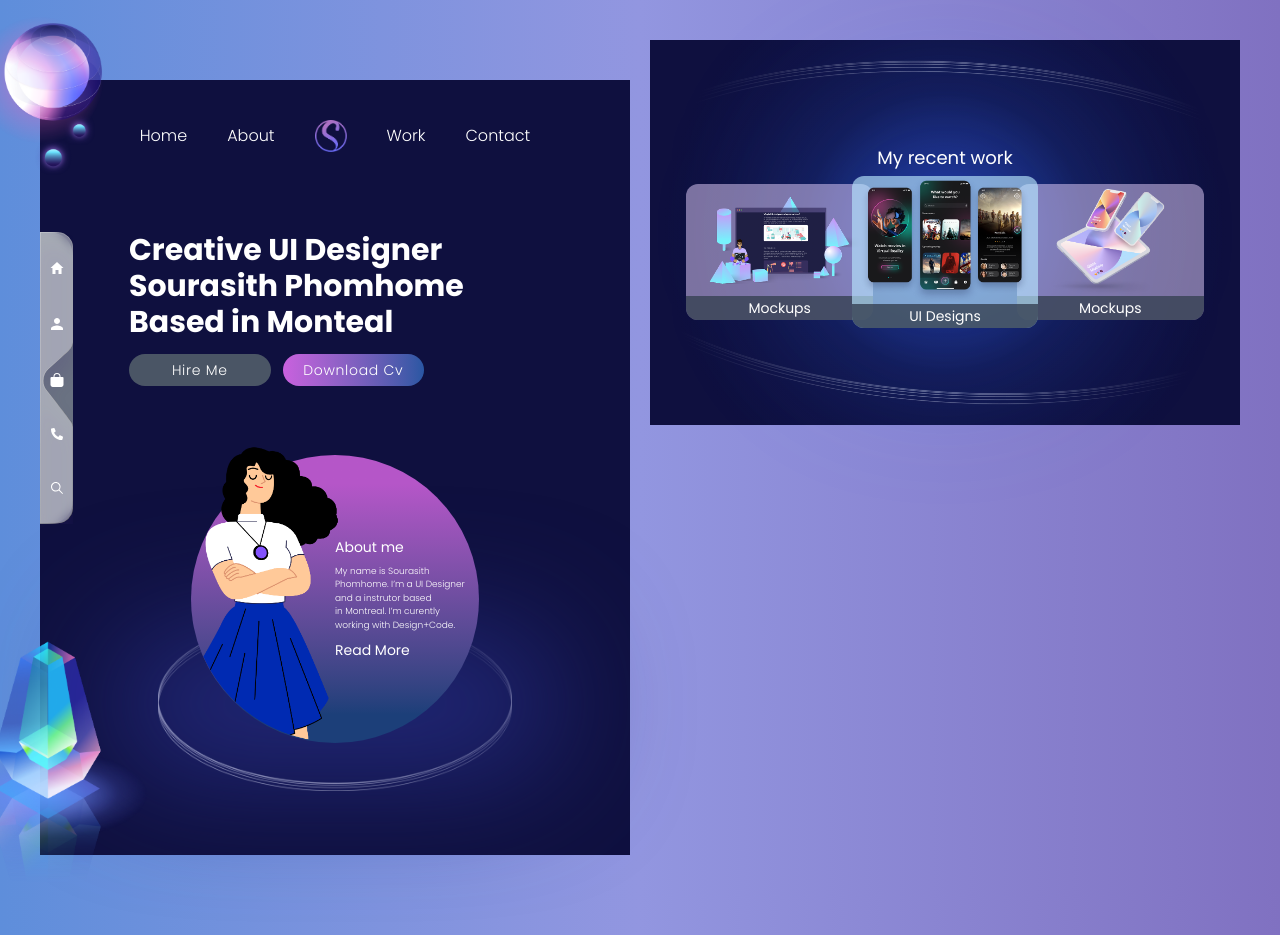
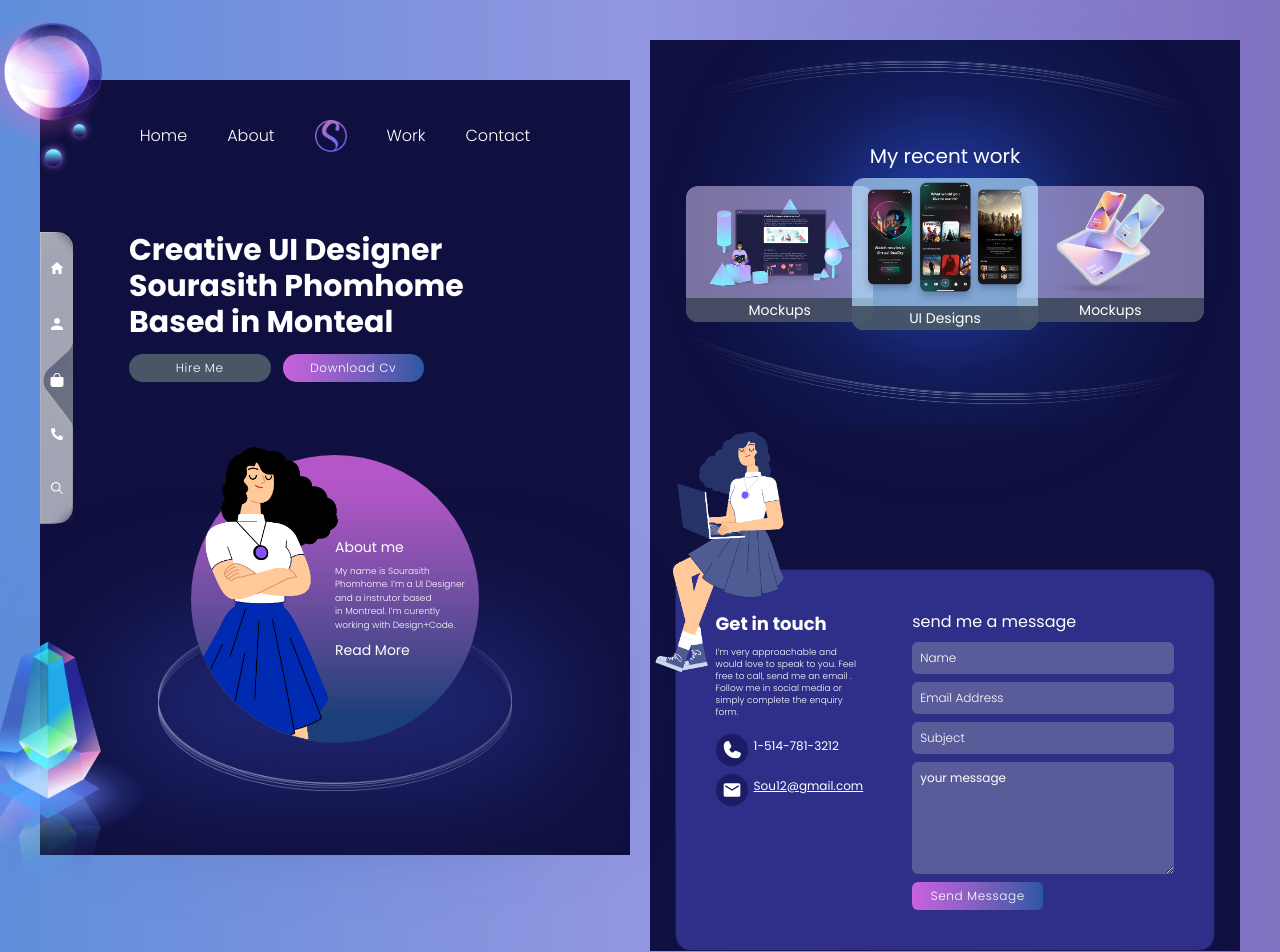
Before and after one commit to ZENA-MELAD/Task-Portfolio, a React (Vite) app: page / in a window 1280 px wide. Shown: the top 952 px of the page. Built offline with nearby package versions, Linux system fonts and the light colour scheme.

Commit message:
Create ContactMe Section

```diff
--- /dev/null
+++ b/src/Sections/ContactMe/ContactMe.jsx
@@ -0,0 +1,22 @@
+import React from "react";
+import Contact from "../../components/Contact/Contact";
+import Img from "../../assets/images/working.png";
+
+const ContactMe = () => {
+  return (
+ <section className="w-full relative mt-32 md:mt-36">
+<div>
+   <Contact />
+</div>
+<div className="z-20 absolute w-60 h-60 flex justify-center items-center -left-10 -top-52 md:w-80 md:-left-14 lg:w-60 lg:-top-44 lg:-left-10 ">
+    <img
+      src={Img}
+      className=""
+    />
+  </div>
+
+</section>
+  );
+};
+
+export default ContactMe;
--- a/src/Sections/Home/Home.jsx
+++ b/src/Sections/Home/Home.jsx
@@ -6,10 +6,11 @@ const Home = () => {
     <section id="home" className="flex flex-col items-start gap-y-3.5 w-3/4 md:w-3/5  mt-16">
       <h1 className="font-bold text-base sm:text-lg md:text-3xl lg:text-2xl xl:text-3xl">Creative UI Designer Sourasith Phomhome Based in Monteal</h1>
       <div className="flex flex-col items-start gap-y-3.5 md:flex-row md:justify-center md:items-center gap-x-3 w-full md:w-10/12">
-        <ActionButton label="hire me" color="bg-gray-600" />
+        <ActionButton label="hire me" color="bg-gray-600" rounded="rounded-3xl"/>
         <ActionButton
           label="download cv"
           color="bg-gradient-to-r from-[#C961DE] to-[#2957A3]"
+          rounded="rounded-3xl"
         />
       </div>
     </section>
--- a/src/Sections/Work/Work.jsx
+++ b/src/Sections/Work/Work.jsx
@@ -22,9 +22,9 @@ const Work = () => {
         }}
       ></div>
       <div className="absolute w-80 h-72 bg-blue-500/20 blur-3xl rounded-full pointer-events-none"></div>
-      <div className="absolute flex flex-col justify-center items-center gap-y-3">
-      <div><h2 className="text-lg">My recent work</h2></div>
-      <div className="w-full relative  flex justify-center items-center gap-24 sm:gap-36">
+      <div className="absolute flex flex-col justify-center items-center gap-y-4">
+      <div><h2 className="text-lg md:text-xl">My recent work</h2></div>
+      <div className="w-full relative  flex justify-center items-center gap-20 sm:gap-36">
         <div className="w-1/3">
           <Card src={Img2} title="mockups" color="bg-purple-200/50" size=" h-12 sm:h-28"/>
         </div>
--- a/src/components/Card/Card.jsx
+++ b/src/components/Card/Card.jsx
@@ -4,9 +4,9 @@ const Card = (props) => {
   return (
     <div className={`${props.color} rounded-xl w-full`}>
         <div className='w-full'>
-            <img src={props.src} className={`${props.size}  w-40 sm:w-52 object-contain`}/>
+            <img src={props.src} className={`${props.size}  w-24 sm:w-52 object-contain`}/>
         </div>
-        <div className='bg-gray-700/80 rounded-b-xl text-center text-sm py-0.5 capitalize'><h3>{props.title}</h3></div>
+        <div className='bg-gray-700/80 rounded-b-xl text-center py-0.5 capitalize text-xxs sm:text-sm'><h3>{props.title}</h3></div>
     </div>
   )
 }
--- /dev/null
+++ b/src/components/Contact/Contact.jsx
@@ -0,0 +1,13 @@
+import React from "react";
+import ContactInfo from "./ContactInfo";
+import Form from "../UI/Form/Form";
+const Contact = () => {
+  return (
+    <div className="p-11 w-11/12 mx-auto flex flex-col gap-y-4 md:flex-row md:justify-around md:p-10  bg-[#2F2F8A] rounded-2xl border border-indigo-950">
+      <ContactInfo />
+      <Form />
+    </div>
+  );
+};
+
+export default Contact;
--- /dev/null
+++ b/src/components/Contact/ContactInfo.jsx
@@ -0,0 +1,37 @@
+import React from "react";
+import { PiPhoneFill } from "react-icons/pi";
+import { MdEmail } from "react-icons/md";
+const ContactInfo = () => {
+  return (
+    <div className="flex flex-col  gap-y-2 md:w-1/2">
+      <h2 className="font-bold text-lg">Get in touch</h2>
+      <p className="text-xs md:w-3/4  font-extralight lg:text-xxs">
+        I’m very approachable and would love to speak to you. Feel free to call,
+        send me an email . Follow me in social media or simply complete the
+        enquiry form.
+      </p>
+      <div className="mt-2 flex flex-col justify-center gap-y-2">
+        <div className="flex gap-x-1.5">
+          <div className="w-8 h-8 rounded-full bg-[#1C1C65] flex justify-center items-center">
+            <PiPhoneFill size={22} />
+          </div>
+          <p className="mt-1 text-xs">
+            <span>1-514-781-3212</span>
+          </p>
+        </div>
+        <div className="flex gap-x-1.5">
+          <div className="w-8 h-8 rounded-full bg-[#1C1C65] flex justify-center items-center">
+            <MdEmail size={20} />
+          </div>
+          <p className="mt-1 text-xs">
+            <a href="mailto:Sou12@gmail.com" className="underline">
+              Sou12@gmail.com
+            </a>
+          </p>
+        </div>
+      </div>
+    </div>
+  );
+};
+
+export default ContactInfo;
--- a/src/components/FrameTwo/FrameTwo.jsx
+++ b/src/components/FrameTwo/FrameTwo.jsx
@@ -1,12 +1,14 @@
 import React from 'react'
 import Navbar from '../UI/Navbar/Navbar'
 import Work from '../../Sections/Work/Work'
+import ContactMe from '../../Sections/ContactMe/ContactMe'
 
 
 const FrameTwo = () => {
   return (
     <div className='bg-primary w-fit'>
       <Work/>
+      <ContactMe/>
        </div>
   )
 }
--- a/src/components/UI/ActionButton/ActionButton.jsx
+++ b/src/components/UI/ActionButton/ActionButton.jsx
@@ -2,7 +2,7 @@ import React from 'react'
 
 const ActionButton = (props) => {
   return (
-    <button className={`${props.color} rounded-3xl capitalize font-light text-sm tracking-wider w-2/3 md:w-1/2 py-1.5 text-center`}>
+    <button className={`${props.color} ${props.rounded} capitalize font-light text-xs  tracking-wider w-2/3  md:w-1/2 py-1.5 text-center cursor-pointer`}>
         {props.label}
     </button>
   )
--- /dev/null
+++ b/src/components/UI/Form/Form.jsx
@@ -0,0 +1,19 @@
+import React from 'react'
+import ActionButton from '../ActionButton/ActionButton'
+
+const Form = () => {
+  return (
+    <div className='md:w-2/3'>
+      <h2>send me a message</h2>
+      <form className='mt-2 w-full flex flex-col gap-y-2'>
+        <input type='text' placeholder='Name' className='input-base'/>
+        <input type='email' placeholder='Email Address' className='input-base'/>
+        <input type='text' placeholder='Subject' className='input-base'/>
+        <textarea className='bg-gray-400/40 rounded-md p-2 text-xs h-28 focus:outline-none' defaultValue="your message"></textarea>
+        <ActionButton color="bg-gradient-to-r from-[#C961DE]  to-[#2957A3]" label="send message" rounded="rounded-md"/>
+      </form>
+    </div>
+  )
+}
+
+export default Form
--- a/src/index.css
+++ b/src/index.css
@@ -1,12 +1,17 @@
 @import "tailwindcss";
-@theme{
-   --color-primary:#0F103F;
-   --font-poppins:'Poppins',sans-serif;
-   --text-xxs:9px;
-   }
-body{
-    @apply  bg-gradient-to-r from-[#5e8edb] via-[#9296e0] to-[#8071c1] font-poppins text-white
+@theme {
+  --color-primary: #0f103f;
+  --font-poppins: "Poppins", sans-serif;
+  --text-xxs: 9px;
 }
-html{
-    scroll-behavior: smooth;
+body {
+  @apply bg-gradient-to-r from-[#5e8edb] via-[#9296e0] to-[#8071c1] font-poppins text-white;
 }
+html {
+  scroll-behavior: smooth;
+}
+@layer components {
+  .input-base {
+    @apply w-full bg-gray-400/40 rounded-md p-2 placeholder-white placeholder:text-xs placeholder:font-extralight focus:outline-none text-xs;
+  }
+}
```
Also changed, not shown: src/assets/images/working.png (added).
